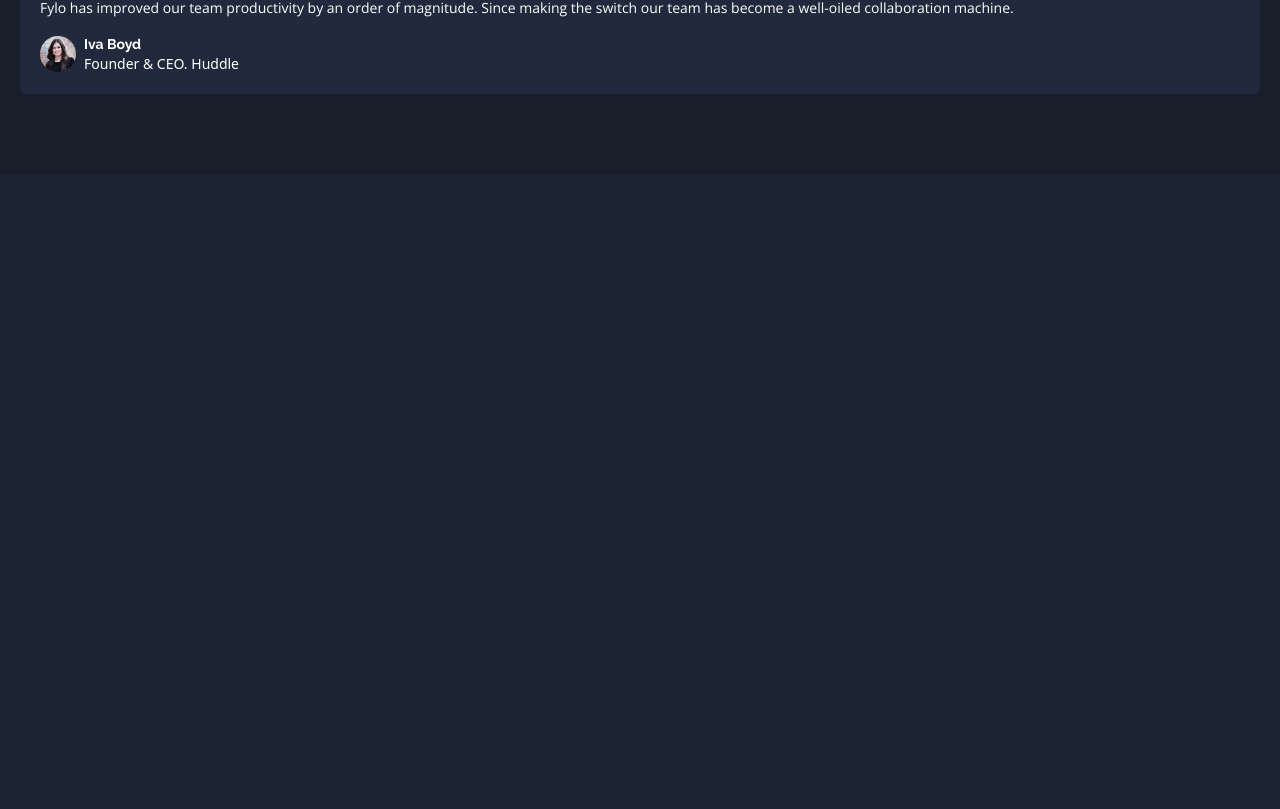
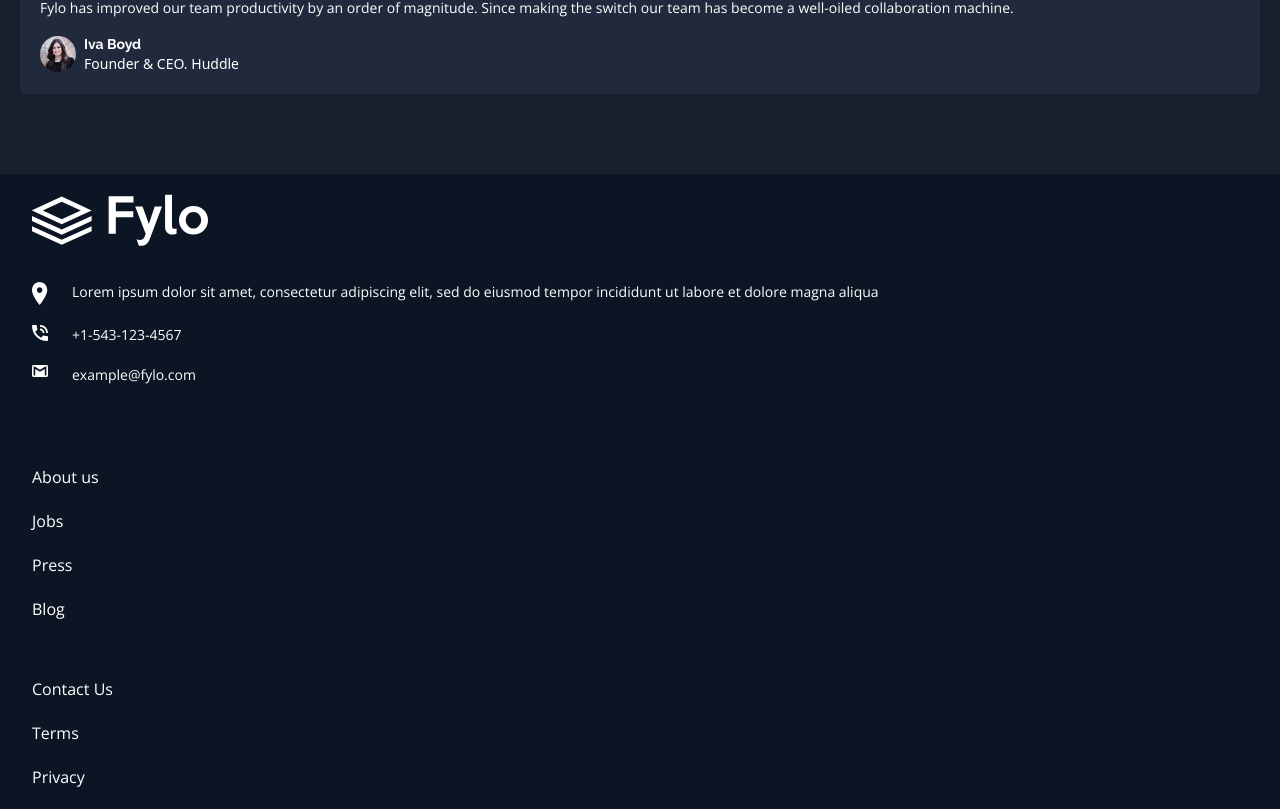
Before and after one commit to Realitales/fylo-web, a React (Vite) app: page / in a window 1280 px wide. Shown: the part 2748-3557 px from the top of the page. Before the commit the page ends 2922 px from the top, so only its background shows below. Built offline with nearby package versions, Linux system fonts and the light colour scheme.

Commit message:
added plates for footer

```diff
--- a/src/App.tsx
+++ b/src/App.tsx
@@ -2,7 +2,8 @@ import React from "react";
 import Landing from "./pages/Landing";
 import Perks from "./pages/Perks";
 import Productive from "./pages/Productive";
-import Reference from "./pages/Reference";
+import Feedback from "./pages/Feedback";
+import Footer from "./components/Footer";
 
 const App = () => {
   return (
@@ -10,7 +11,8 @@ const App = () => {
       <Landing />
       <Perks />
       <Productive />
-      <Reference />
+      <Feedback />
+      <Footer />
     </div>
   );
 };
--- a/src/components/Footer.tsx
+++ b/src/components/Footer.tsx
@@ -0,0 +1,48 @@
+import React from "react";
+import logo from "../assets/logo.svg";
+
+//icons
+import locationICON from "../assets/icon-location.svg";
+import phoneICON from "../assets/icon-phone.svg";
+import emailICON from "../assets/icon-email.svg";
+
+export const Footer = () => {
+  return (
+    <div className="bg-dark-blue-3 py-5 px-8 font-open-sans">
+      <img src={logo} alt="fylo-logo" className="w-44" />
+      <div className="text-neutral-white text-sm  mt-9 mr-5 flex flex-col gap-5">
+        <div className="flex gap-6">
+          <img src={locationICON} alt="location-icon" className="w-4 h-full" />
+          <p>
+            Lorem ipsum dolor sit amet, consectetur adipiscing elit, sed do
+            eiusmod tempor incididunt ut labore et dolore magna aliqua
+          </p>
+        </div>
+        <div className="flex gap-6">
+          <img src={phoneICON} alt="phone-icon" className="w-4 h-full" />
+          <p>+1-543-123-4567</p>
+        </div>
+        <div className="flex gap-6">
+          <img src={emailICON} alt="email-icon" className="w-4 h-full" />
+          <p>example@fylo.com</p>
+        </div>
+      </div>
+      <div className="flex flex-col gap-14 mt-20 text-neutral-white">
+        <div className="flex flex-col gap-5">
+          <p>About us</p>
+          <p>Jobs</p>
+          <p>Press</p>
+          <p>Blog</p>
+        </div>
+        <div className="flex flex-col gap-5">
+          <p>Contact Us</p>
+          <p>Terms</p>
+          <p>Privacy</p>
+        </div>
+      </div>
+      <div></div>
+    </div>
+  );
+};
+
+export default Footer;
--- a/src/pages/Reference.tsx
+++ b/src/pages/Feedback.tsx
@@ -7,7 +7,7 @@ import quotesICON from "../assets/bg-quotes.png";
 //feedbacks
 import feedbacks from "../utils/feedbacks";
 
-export const Reference = () => {
+export const Feedback = () => {
   return (
     <div className="bg-dark-blue-2 px-5 pb-20">
       <img src={quotesICON} className="w-8 ml-3" alt="quotes-icon" />
@@ -25,4 +25,4 @@ export const Reference = () => {
   );
 };
 
-export default Reference;
+export default Feedback;
```
